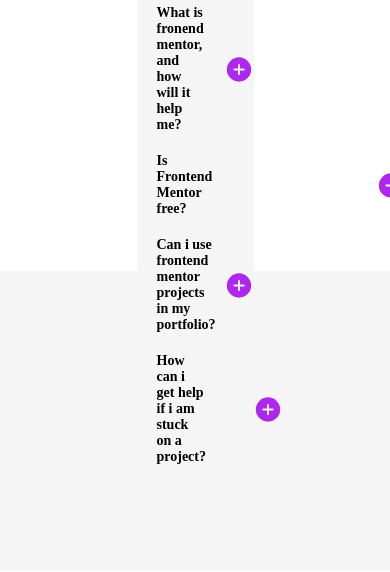
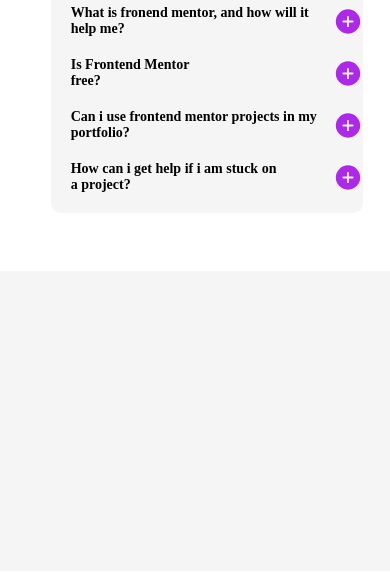
Before and after one commit to Ghandome/FAQ, a plain HTML site: page index.html in a window 390 px wide. Shown: the part 272-844 px from the top of the page. Drawn offline with Linux system fonts and the light colour scheme.

Commit message:
updated file

```diff
--- a/index.html
+++ b/index.html
@@ -25,7 +25,7 @@
                     <div class="first-qa">
                         <div class="flex">
                             <h4>What is fronend mentor, and how will it help me?</h4>
-                            <img src="./assets/images/icon-plus.svg"/>
+                            <img src="./assets/images/icon-plus.svg" class="btn icon-plus"/>
                         </div>
                         <p class="paragraph"> Frontend Mentor provides a valuable platform for aspiring <br>and experienced frontend developers to learn, grow,<br> and build a strong foundation in web development.</p>
                     </div>
@@ -33,7 +33,7 @@
                     <div class="first-qa">
                         <div class="flex1">
                             <h4>Is Frontend Mentor free?</h4>
-                        <img src="./assets/images/icon-plus.svg"/>
+                        <img src="./assets/images/icon-plus.svg" class="btn icon-plus"/>
                         </div>
                         <p class="paragraph"> Yes, Frontend Mentor offers a free tier.</p>
                     </div>
@@ -41,7 +41,7 @@
                     <div class="first-qa">
                         <div class="flex2">
                             <h4>Can i use frontend mentor projects in my portfolio?</h4>
-                          <img src="./assets/images/icon-plus.svg"/>
+                          <img src="./assets/images/icon-plus.svg" class="btn icon-plus"/>
                         </div>
                         <p class="paragraph"> Yes, absolutely! Frontend Mentor projects<br> are excellent additions to your portfolio.</p>
                     </div>
@@ -49,7 +49,7 @@
                     <div class="first-qa">
                         <div class="flex3">
                             <h4>How can i get help if i am stuck on a project?</h4>
-                            <img src="./assets/images/icon-plus.svg" class="btn"/>
+                            <img src="./assets/images/icon-plus.svg" class="btn icon-plus"/>
                         </div>
                         <p class="paragraph"> The best place to get help when you're stuck<br> on a Frontend Mentor project is the Discord server.</p>
                     </div>
--- a/main.js
+++ b/main.js
@@ -3,8 +3,15 @@ const paragraph = document.querySelectorAll(".paragraph");
 
 for (let i = 0; i < button.length; i++) {
     button[i].addEventListener("click", ()=> {
+        const icon = button[i].querySelector("img");
         paragraph[i].classList.toggle("show");
-        button[i].querySelector(".btn").classList.toggle("icon-plus");
-        button[i].querySelector(".btn").classList.toggle("icon-minus");
+        icon.classList.toggle("icon-plus");
+        icon.classList.toggle("icon-minus");
+
+        if (icon.classList.contains("icon-plus")) {
+            icon.src = "./assets/images/icon-plus.svg";
+        } else {
+            icon.src = "./assets/images/icon-minus.svg";
+        }
     });
 }
--- a/styles.css
+++ b/styles.css
@@ -90,3 +90,18 @@ h4 {
     padding-bottom: 20px;
     cursor: pointer;
 }
+
+@media only screen and (max-width: 768px){
+    .sub-container {
+        width: 80%;
+        position: absolute;
+        top: 200px;
+        left: 13%;
+        background-color: whitesmoke;
+        border-radius: 10px;
+    }
+
+    .flex1 {
+        gap: 130px;
+    }
+}
```
